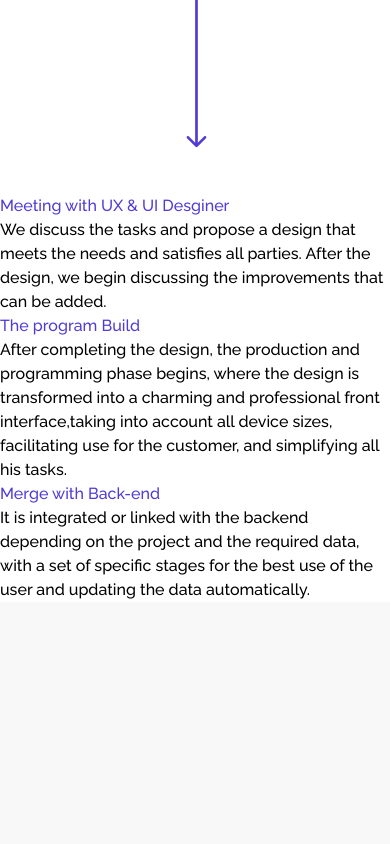
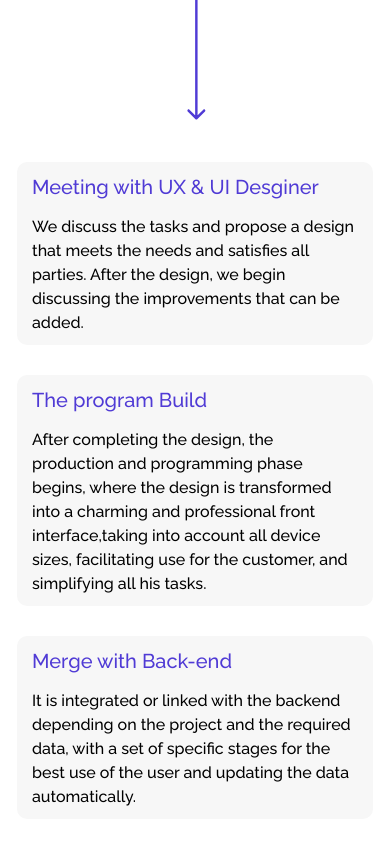
Before and after one commit to AbdEDjalilSaf/MY-PORTFLIO, a React (Vite) app: page / in a window 390 px wide. Shown: the part 5294-6138 px from the top of the page. Before the commit the page ends 5896 px from the top, so only its background shows below. Built offline with nearby package versions, Linux system fonts and the light colour scheme.

Commit message:
first two version

```diff
--- a/src/App.css
+++ b/src/App.css
@@ -373,6 +373,28 @@ width: 100%;
   color: #503bd5;
   z-index: 100;
 }
+.intergrat{
+  padding: 42px 17px;
+  display: flex;
+  gap: 10px;
+  flex-wrap: wrap;
+  justify-content: center;
+}
+.intergratTextThree,
+.intergratTextTwo,
+.intergratTextOne{
+background-color: #f7f7f7;
+border-radius: 10px;
+padding: 10px 15px;
+}
+.intergratTextTwo,
+.intergratTextOne{
+  margin-bottom: 30px;
+}
+.intergratTitle{
+  font-size: 20px;
+  margin-bottom: 13px;
+}
 
 
 
@@ -527,6 +549,24 @@ width: 100%;
   font-size: 10px;
   color: #503bd5;
   z-index: 100;
+}
+.intergrat{
+  padding: 42px 17px;
+}
+.intergratTextThree,
+.intergratTextTwo,
+.intergratTextOne{
+background-color: #f7f7f7;
+border-radius: 10px;
+padding: 10px 15px;
+}
+.intergratTextTwo,
+.intergratTextOne{
+  margin-bottom: 30px;
+}
+.intergratTitle{
+  font-size: 20px;
+  margin-bottom: 13px;
 }
 
 
@@ -1039,6 +1079,24 @@ width: 100%;
   color: #503bd5;
   z-index: 100;
 }
+.intergrat{
+  padding: 42px 17px;
+}
+.intergratTextThree,
+.intergratTextTwo,
+.intergratTextOne{
+background-color: #f7f7f7;
+border-radius: 10px;
+padding: 10px 15px;
+}
+.intergratTextTwo,
+.intergratTextOne{
+  margin-bottom: 30px;
+}
+.intergratTitle{
+  font-size: 20px;
+  margin-bottom: 13px;
+}
 
 
 
@@ -1140,8 +1198,24 @@ width: 100%;
   font-size: 10px;
   color: #503bd5;
 }
-
-
+.intergrat{
+  padding: 42px 17px;
+}
+.intergratTextThree,
+.intergratTextTwo,
+.intergratTextOne{
+background-color: #f7f7f7;
+border-radius: 10px;
+padding: 10px 15px;
+}
+.intergratTextTwo,
+.intergratTextOne{
+  margin-bottom: 30px;
+}
+.intergratTitle{
+  font-size: 20px;
+  margin-bottom: 13px;
+}
 
 
 
--- a/src/Intergrat.jsx
+++ b/src/Intergrat.jsx
@@ -9,11 +9,7 @@ return(
     <>
 <section className='intergrat '>
 
-
-
-
-
-    <svg  viewBox="0 0 393 852" fill="none" preserveAspectRatio="xMidYmax meet" className="relative">
+    <svg  viewBox="0 0 393 852" fill="none" preserveAspectRatio="xMidYmax meet" className="relative hidden lg:block">
         <path d="M0.5 10C0.5 4.75331 4.7533 0.5 10 0.5H383C388.247 0.5 392.5 4.75329 392.5 10V842C392.5 847.247 388.247 851.5 383 851.5H10C4.75329 851.5 0.5 847.247 0.5 842V10Z" stroke="none"/>
         <line className="growth" x1="198.5" x2="198.5" y2="178" stroke="#503BD5" stroke-width="3"/>
         <ellipse cx="196.5" cy="178" rx="23.5" ry="23" fill="#ffffff" stroke="#503BD5" stroke-opacity="0.733333" stroke-width="3"/>
```
